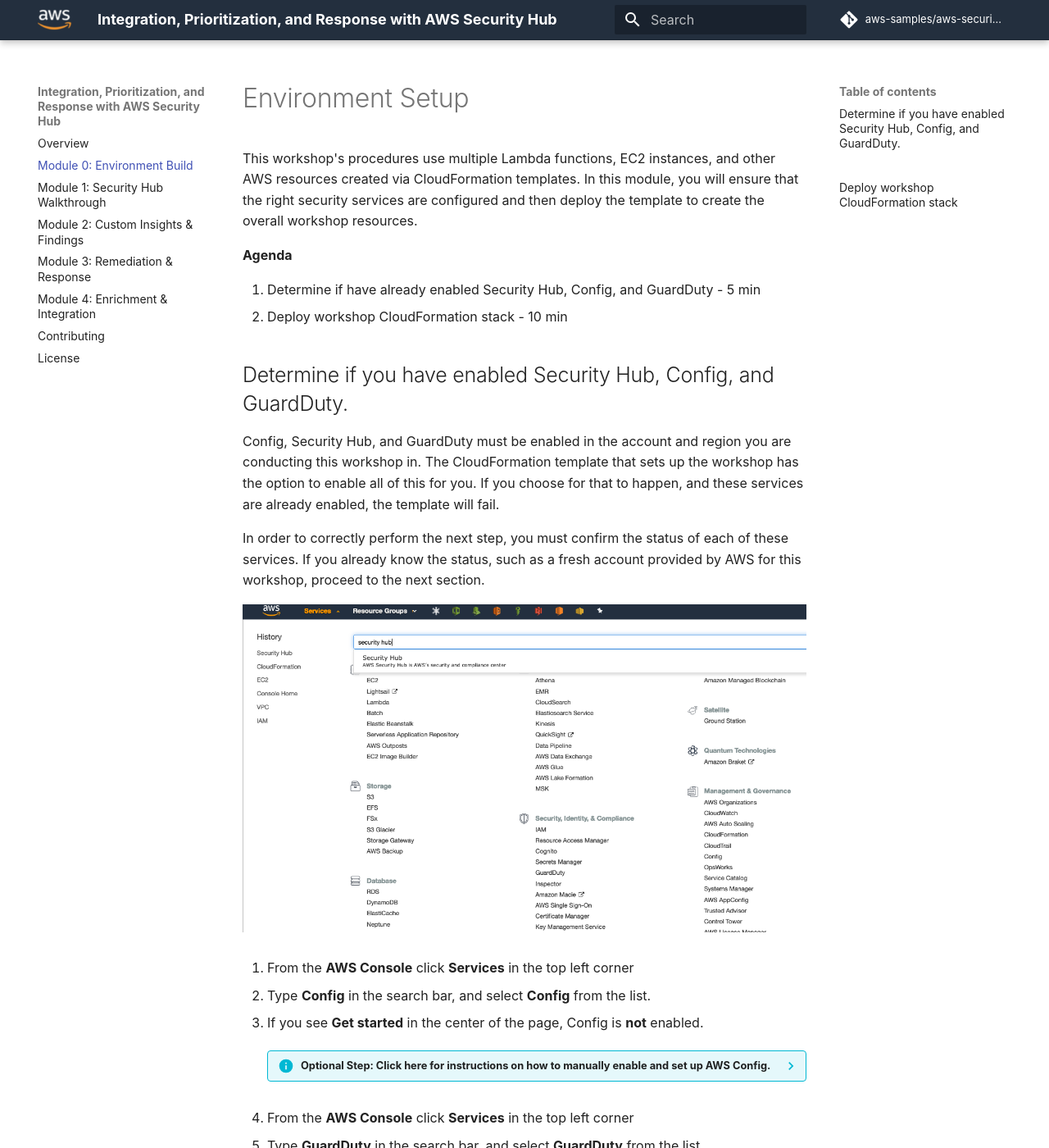
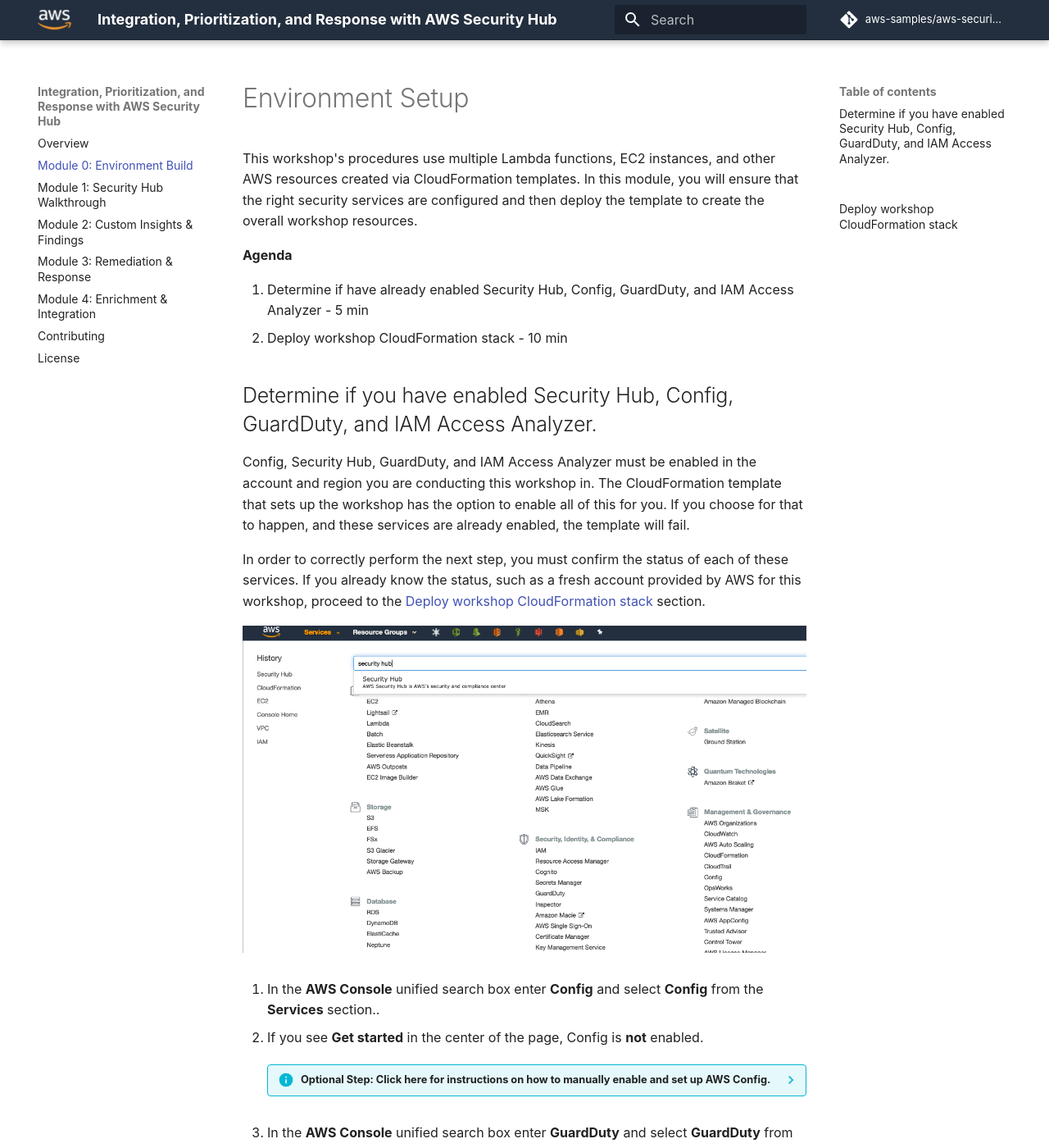
Before and after one commit to aws-samples/aws-security-hub-workshop, an MkDocs documentation site: the page built from docs/00-environment-setup.md, in a window 1280 px wide and 1400 px high. Shown: the whole window at 82% size. Built offline with MkDocs 1.6.1 and Material for MkDocs 9.7.7, drawn with Linux system fonts in a browser that asks for light colours; comment, search, counter and statistics services are not loaded; some of the changed text lies outside the part shown.

Commit message:
Added additional documentation related to IAM Acces Analyzer and public resources parameter

```diff
--- a/docs/00-environment-setup.md
+++ b/docs/00-environment-setup.md
@@ -3,22 +3,20 @@
 
 **Agenda**
 
-1. Determine if have already enabled Security Hub, Config, and GuardDuty - 5 min
+1. Determine if have already enabled Security Hub, Config, GuardDuty, and IAM Access Analyzer - 5 min
 2. Deploy workshop CloudFormation stack  - 10 min
 
 
-## Determine if you have enabled Security Hub, Config, and GuardDuty.
-Config, Security Hub, and GuardDuty must be enabled in the account and region you are conducting this workshop in.  The CloudFormation template that sets up the workshop has the option to enable all of this for you.  If you choose for that to happen, and these services are already enabled, the template will fail.
+## Determine if you have enabled Security Hub, Config, GuardDuty, and IAM Access Analyzer.
+Config, Security Hub, GuardDuty, and IAM Access Analyzer must be enabled in the account and region you are conducting this workshop in.  The CloudFormation template that sets up the workshop has the option to enable all of this for you.  If you choose for that to happen, and these services are already enabled, the template will fail.
 
-In order to correctly perform the next step, you must confirm the status of each of these services.  If you already know the status, such as a fresh account provided by AWS for this workshop, proceed to the next section.
+In order to correctly perform the next step, you must confirm the status of each of these services.  If you already know the status, such as a fresh account provided by AWS for this workshop, proceed to the [Deploy workshop CloudFormation stack](#deploy-workshop-cloudformation-stack) section.
 
 ![AWS Console](./images/01-aws-console.png)
 
-1. From the **AWS Console** click **Services** in the top left corner
+1. In the **AWS Console** unified search box enter **Config** and select **Config** from the **Services** section..
 
-2. Type **Config** in the search bar, and select **Config** from the list.
-
-3. If you see **Get started** in the center of the page, Config is **not** enabled.
+2. If you see **Get started** in the center of the page, Config is **not** enabled.
 
     ??? info  "Optional Step: Click here for instructions on how to manually enable and set up AWS Config."
 
@@ -32,11 +30,9 @@
 
     ###
 
-4. From the **AWS Console** click **Services** in the top left corner
+3. In the **AWS Console** unified search box enter **GuardDuty** and select **GuardDuty** from the **Services** section.
 
-5. Type **GuardDuty** in the search bar, and select **GuardDuty** from the list.
-
-6. If you see **Get started** in the center of the page, GuardDuty is **not** enabled.
+4. If you see **Get started** in the center of the page, GuardDuty is **not** enabled.
 
     ??? info  "Optional Step: Click here for instructions on how to manually enable and set up GuardDuty."
 
@@ -46,11 +42,9 @@
 
     ###
 
-7. From the **AWS Console** click **Services** in the top left corner
+5. In the **AWS Console** unified search box enter **Security Hub** and select **Security Hub** from the **Services** section.
 
-8. Type **Security Hub** in the services search bar, and select **Security Hub** from the list.
-
-9. If you see  **Go to Security Hub** on the right side of the page, Security Hub is **not** enabled.
+6. If you see  **Go to Security Hub** on the right side of the page, Security Hub is **not** enabled.
 
     ??? info  "Optional Step: Click here for instructions on how to manually enable and set up AWS Security Hub."
 
@@ -59,6 +53,20 @@
         2. On the "Welcome to AWS Security Hub" screen, check the boxes for all of the Security Standards. Then click **Enable Security Hub**.
 
     ###
+
+7. In the **AWS Console** unified search box enter **IAM** and select **IAM** from the **Services** section.
+
+8. In the lefthand navigation panel choose **Access Analyzer**.
+
+9. If you see a page outlining how IAM Access Analzyer works, IAM Access Analyzer is **not** enabled.
+
+    ??? info  "Optional Step: Click here for instructions on how to manually enable and set up IAM Access Analyer."
+
+        1. From the <a href="https://console.aws.amazon.com/access-analyzer/home" target="_blank">IAM Access Analzer page</a>, click **Create analyzer**
+
+        2. In the "Create analyzer" screen leave the Name as it is.  For the "Zone of trust" choose **Current account**.  Click **Create analyzer** .
+
+        ###
 
 ## Deploy workshop CloudFormation stack
 
@@ -75,17 +83,22 @@
 
 2. On the **Specify Details** section enter the necessary parameters as shown below.
 
-    | Parameter | Value  |
-    |---|---|
-    | Stack name | SecurityHubWkshp  |
-    | EnableGuardDuty | **Yes-Enable GuardDuty** or **No-GuardDuty is already enabled**  |
-    | EnableSecurityHub| **Yes-Enable Security Hub** or **No-Security Hub is already enabled**|
-    |EnableConfig| **Yes-Enable Config** or **No-Config is already enabled**|
+    | Parameter | Value  | Parameter Details|
+    |---|---|---|
+    | Stack name | **SecurityHubWkshp**  ||
+    | EnableGuardDuty | **Yes-Enable GuardDuty** or <br> **No-GuardDuty is already enabled**  ||
+    | EnableSecurityHub| **Yes-Enable Security Hub** or <br> **No-Security Hub is already enabled**||
+    |EnableConfig| **Yes-Enable Config** or <br> **No-Config is already enabled**||
+    |EnableIAMAA| **Yes-Enable IAM AA** or <br> **No-IAM AA is already enabled**||
+    |CreatePublicResourcePolicies| **Yes-Create public policies** or <br> **No-Dont create public policies**|Creates an SQS queue with a policy allowing public access for posting messages to the queue.|
 
     **Leave all other parameters with their default values**
 
 
+!!! info "If set to Yes, the CreatePubicResourcePolicies parameter will result in the template creating AWS resources that have resource policies that grant public access to the resource.  Creation of these resources enables IAM Access Analyzer to detect and report findings for these resources.  Deployment of these resources is optional as some environments, outside of AWS event environments, may detect and report on this resource as a company policy violation.  See the parameter details for information on which public resources the parameter will create."
+
 3. Once you have entered your parameters click **Next**.
+
 4. Click **Next** again. \(leave everything on this page at the default\)
 
 5. Finally, scroll down and check the boxes to acknowledge that the template will create IAM resources and that the template will need CAPABILITY_AUTO_EXPAND.  Then click **Create**.
```
